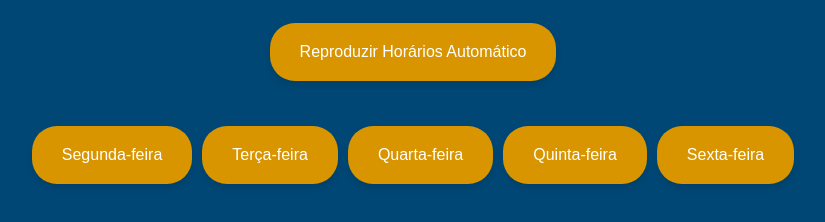
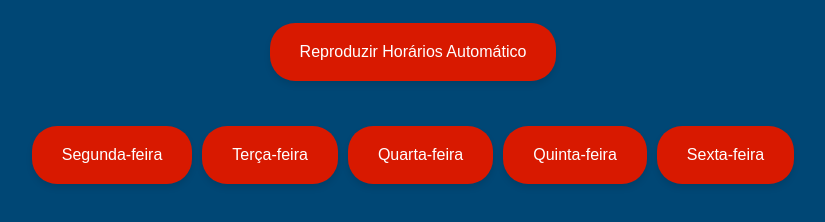
Before and after one commit to EzequielASoares/HorariosCometaNordestino, a plain HTML site: page index.html in a window 1280 px wide. Shown: the part 386-608 px from the top of the page, without its empty margins (227-1052 px from the left). Drawn offline with Linux system fonts and the light colour scheme.

Commit message:
justteste

```diff
--- a/index.html
+++ b/index.html
@@ -48,7 +48,7 @@
     }
 
     button {
-        background-color: #d89500; /* Cor de fundo inicial */
+        background-color: #d81900; /* Cor de fundo inicial */
         color: white; /* Cor do texto */
         border: none; /* Sem borda */
         border-radius: 25px; /* Borda arredondada */
```
